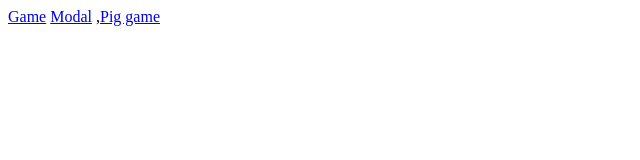
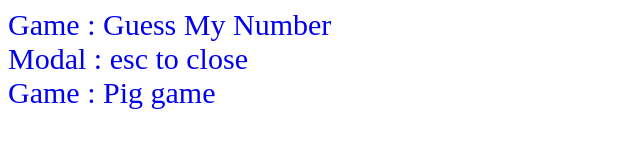
Before and after one commit to Divyansh-Jain-523/JavaScript-with-Jonas, a plain HTML site: page index.html in a window 1280 px wide. Shown: the whole page, without its empty margins (0-640 px from the left). Drawn offline with Linux system fonts and the light colour scheme.

Commit message:
index updated

```diff
--- a/index.html
+++ b/index.html
@@ -4,10 +4,20 @@
     <meta charset="UTF-8">
     <meta name="viewport" content="width=device-width, initial-scale=1.0">
     <title>Document</title>
+    <style>
+        body{
+            display: flex;
+            flex-direction: column;
+        }
+        a{
+            font-size: 30px;
+            text-decoration: none;
+        }
+    </style>
 </head>
 <body>
-    <a href="./5 JAVASCRIPT IN THE BROWSER: DOM AND EVENTS FUNDAMENTALS/PROJECT 1: GUESS MY NUMBER/index.html">Game</a>
-    <a href="./5 JAVASCRIPT IN THE BROWSER: DOM AND EVENTS FUNDAMENTALS/PROJECT 2: MODAL WINDOW/">Modal</a>
-    ,<a href="./5 JAVASCRIPT IN THE BROWSER: DOM AND EVENTS FUNDAMENTALS/PROJECT 3: PIG GAME/index.html">Pig game</a>
+    <a href="./5 JAVASCRIPT IN THE BROWSER: DOM AND EVENTS FUNDAMENTALS/PROJECT 1: GUESS MY NUMBER/index.html">Game : Guess My Number</a>
+    <a href="./5 JAVASCRIPT IN THE BROWSER: DOM AND EVENTS FUNDAMENTALS/PROJECT 2: MODAL WINDOW/">Modal : esc to close</a>
+    <a href="./5 JAVASCRIPT IN THE BROWSER: DOM AND EVENTS FUNDAMENTALS/PROJECT 3: PIG GAME/index.html">Game : Pig game</a>
 </body>
 </html>
```
